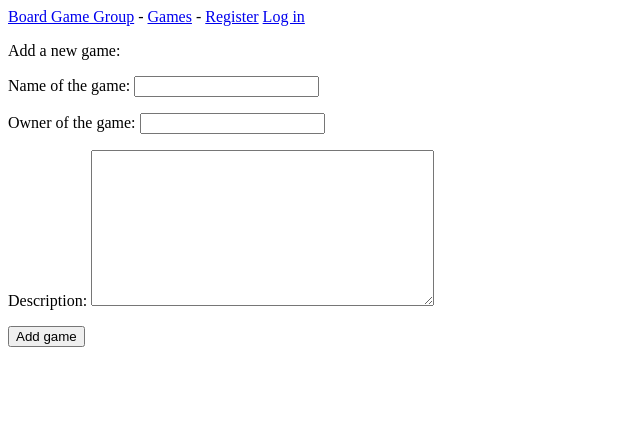
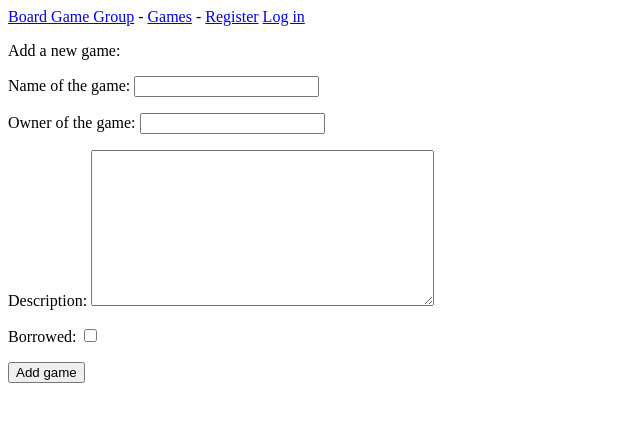
Before and after one commit to HenkkaK/BoardGameGroup, a Django app: page /new_game/ in a window 1280 px wide. Shown: the top 422 px of the page, without its empty margins (0-640 px from the left). Run offline with Django 4.2, Linux system fonts and the light colour scheme; some libraries are stand-ins or nearby versions.

Commit message:
fiddling

```diff
--- a/board_game_groups/forms.py
+++ b/board_game_groups/forms.py
@@ -5,13 +5,13 @@ from .models import Game, Borrow
 class GameForm(forms.ModelForm):
     class Meta:
         model = Game
-        fields = ['name', 'owner', 'description']
-        labels = {'name': 'Name of the game', 'owner': 'Owner of the game', 'description' : 'Description'}
+        fields = ['name', 'owner', 'description', 'is_borrowed']
+        labels = {'name': 'Name of the game', 'owner': 'Owner of the game', 'description' : 'Description', 'is_borrowed' : 'Borrowed'}
 
 class BorrowForm(forms.ModelForm):
     class Meta:
         model = Borrow
 
     # täytyy keksiä mitä kenttiä tähän tulee
-        fields = ['contact_information', 'planned_return_date', 'is_borrowed']
-        labels = {'contact_information' : 'Contact information', 'planned_return_date' : 'planned return date', 'is_borrowed' : 'Borrowed'}
+        fields = ['contact_information', 'planned_return_date']
+        labels = {'contact_information' : 'Contact information', 'planned_return_date' : 'planned return date'}
--- a/board_game_groups/models.py
+++ b/board_game_groups/models.py
@@ -7,9 +7,9 @@ class Game(models.Model):
   name = models.CharField(max_length=300)
   owner = models.CharField(max_length=30)
   description = models.TextField()
+  is_borrowed = models.BooleanField(default=False)
   date_added = models.DateTimeField(auto_now_add=True)
   date_modified = models.DateTimeField(auto_now_add=True)
-
 
   def __str__(self):
     return self.name
@@ -19,7 +19,6 @@ class Borrow(models.Model):
   game = models.ForeignKey(Game, on_delete=models.CASCADE)
   borrow_date = models.DateTimeField(auto_now_add=True)
   contact_information = models.CharField(max_length=100)
-  is_borrowed = models.BooleanField(default=False)
   planned_return_date = models.CharField(max_length=20)
 
   def __str__(self):
--- a/board_game_groups/templates/board_game_groups/games.html
+++ b/board_game_groups/templates/board_game_groups/games.html
@@ -2,14 +2,14 @@
 
 {% block content %}
 <p>Games</p>
-
+<p>{{ borrow.contact_information|linebreaks }}</p>
 <ul>
   {% for game in games %}
   <li>
 
     <a href="{% url 'board_game_groups:game' game.id %}">{{ game }}</a>
     <p>{{ game.description|linebreaks }}</p>
-    {% if borrow.is_borrowed %}
+    {% if game.is_borrowed %}
     <p>Game is borrowed.</p>
     {% else %}
     <p>Game is not borrowed.</p>
```
Also changed, not shown: board_game_groups/migrations/0007_remove_borrow_is_borrowed_game_is_borrowed.py (added), db.sqlite3.
